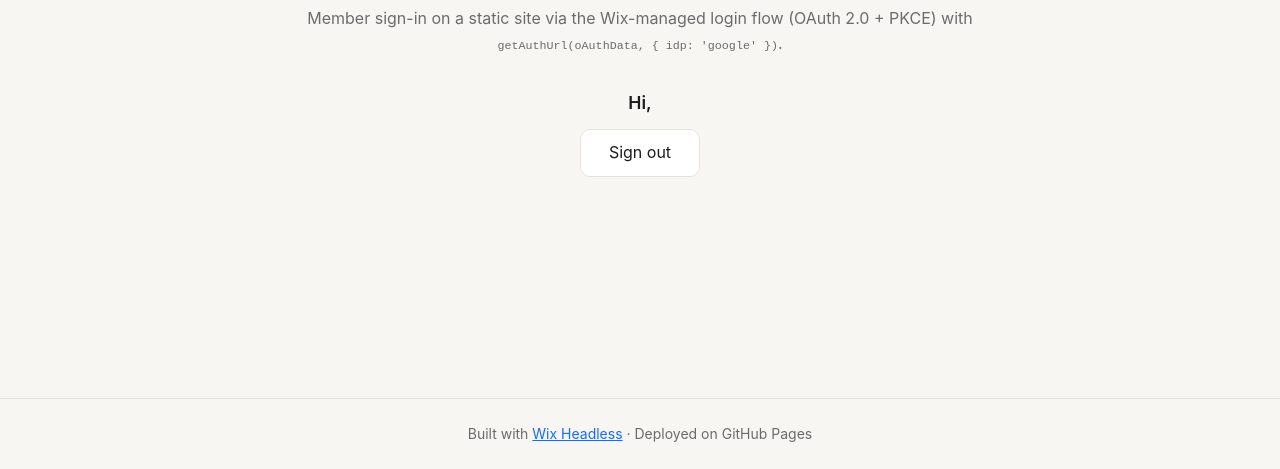
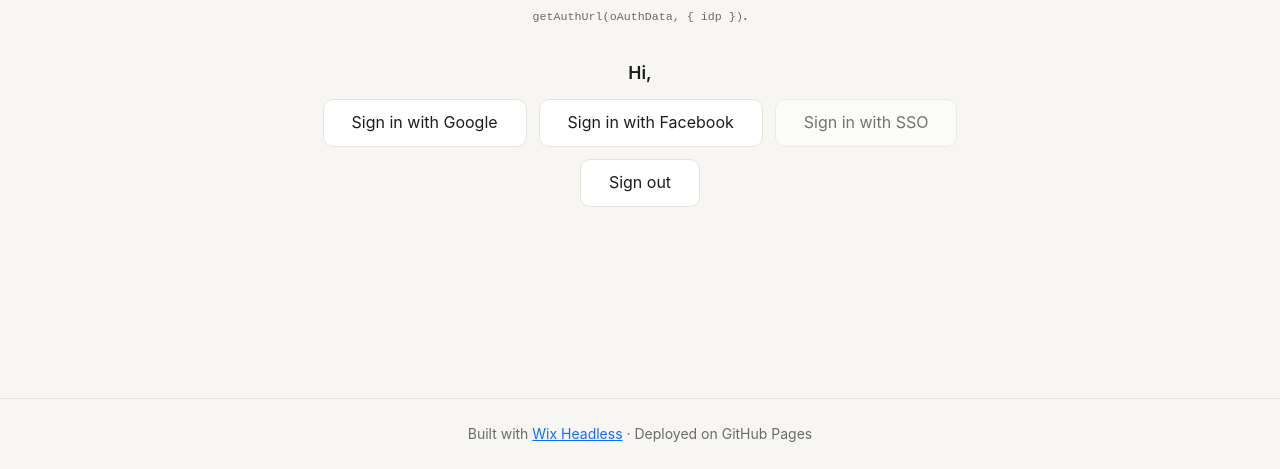
Before and after one commit to giladra-wix/wix-headless-login, a website built with Vite: page index.html in a window 1280 px wide. Shown: the part 331-800 px from the top of the page. Built offline with nearby package versions, Linux system fonts and the light colour scheme; what @wix/sdk would draw is missing.

Commit message:
Add Facebook and custom-SSO sign-in buttons
Sign-in is parameterized by identity provider: 'google' | 'facebook' |
{ connectionId } for a custom OIDC provider. The SSO button stays
disabled until SSO_CONNECTION_ID is set in src/config.js (Wix exposes
no public API to create the OIDC connection — dashboard only).

Co-Authored-By: Claude Fable 5 <noreply@anthropic.com>

```diff
--- a/index.html
+++ b/index.html
@@ -10,14 +10,19 @@
   <body>
     <main class="hero">
       <p class="eyebrow">Wix Headless · GitHub Pages</p>
-      <h1>Google Login</h1>
+      <h1>Member Login</h1>
       <p class="subtitle">
         Member sign-in on a static site via the Wix-managed login flow
-        (OAuth 2.0 + PKCE) with <code>getAuthUrl(oAuthData, { idp: 'google' })</code>.
+        (OAuth 2.0 + PKCE) with <code>getAuthUrl(oAuthData, { idp })</code>.
       </p>
       <div class="auth-box">
         <span id="auth-greeting" hidden></span>
-        <button id="auth-action" type="button" disabled>Sign in with Google</button>
+        <div id="auth-buttons">
+          <button data-idp="google" type="button" disabled>Sign in with Google</button>
+          <button data-idp="facebook" type="button" disabled>Sign in with Facebook</button>
+          <button data-idp="sso" type="button" disabled>Sign in with SSO</button>
+        </div>
+        <button id="auth-signout" type="button" hidden>Sign out</button>
       </div>
     </main>
 
--- a/src/auth.js
+++ b/src/auth.js
@@ -57,35 +57,66 @@ async function memberDisplayName(wix) {
   }
 }
 
+import { SSO_CONNECTION_ID } from './config.js';
+
+// Maps a button's data-idp to the SDK's IdentityProvider:
+// 'google' | 'facebook' | { connectionId } for a custom SSO (OIDC) provider.
+function identityProvider(key) {
+  return key === 'sso' ? { connectionId: SSO_CONNECTION_ID } : key;
+}
+
+// Redirects to the chosen identity provider, skipping the Wix login form.
+async function signIn(wix, idp) {
+  // Must exactly match an allowed redirect URI on the OAuth app.
+  const callbackUri = new URL(`${import.meta.env.BASE_URL}api/auth/callback/`, window.location.origin).href;
+  const here = window.location.href.split(/[?#]/)[0];
+  const oAuthData = wix.auth.generateOAuthData(callbackUri, here);
+  localStorage.setItem(OAUTH_KEY, JSON.stringify(oAuthData));
+  const { authUrl } = await wix.auth.getAuthUrl(oAuthData, { idp });
+  window.location.href = authUrl;
+}
+
 export async function initAuth(wix) {
-  const action = document.getElementById('auth-action');
   const greeting = document.getElementById('auth-greeting');
+  const signInButtons = document.getElementById('auth-buttons');
+  const signOut = document.getElementById('auth-signout');
+  const idpButtons = [...signInButtons.querySelectorAll('button[data-idp]')];
 
   if (wix.auth.loggedIn()) {
     greeting.textContent = `Hi, ${await memberDisplayName(wix)}`;
     greeting.hidden = false;
-    action.textContent = 'Sign out';
+    signInButtons.hidden = true;
+    signOut.hidden = false;
   }
-  action.disabled = false;
+  const enableButtons = () =>
+    idpButtons.forEach((b) => {
+      if (b.dataset.idp === 'sso' && !SSO_CONNECTION_ID) {
+        b.title = 'Not configured — set SSO_CONNECTION_ID in src/config.js';
+        return;
+      }
+      b.disabled = false;
+    });
+  enableButtons();
 
-  action.addEventListener('click', async () => {
-    action.disabled = true;
+  idpButtons.forEach((button) =>
+    button.addEventListener('click', async () => {
+      idpButtons.forEach((b) => { b.disabled = true; });
+      try {
+        await signIn(wix, identityProvider(button.dataset.idp));
+      } catch (err) {
+        console.error('Sign-in failed:', err);
+        enableButtons();
+      }
+    }),
+  );
+
+  signOut.addEventListener('click', async () => {
+    signOut.disabled = true;
     try {
-      if (wix.auth.loggedIn()) {
-        await logoutMember(wix);
-      } else {
-        // Must exactly match an allowed redirect URI on the OAuth app.
-        const callbackUri = new URL(`${import.meta.env.BASE_URL}api/auth/callback/`, window.location.origin).href;
-        const here = window.location.href.split(/[?#]/)[0];
-        const oAuthData = wix.auth.generateOAuthData(callbackUri, here);
-        localStorage.setItem(OAUTH_KEY, JSON.stringify(oAuthData));
-        // idp: 'google' skips the Wix login form and goes straight to Google.
-        const { authUrl } = await wix.auth.getAuthUrl(oAuthData, { idp: 'google' });
-        window.location.href = authUrl;
-      }
+      await logoutMember(wix);
     } catch (err) {
-      console.error('Sign-in failed:', err);
-      action.disabled = false;
+      console.error('Sign-out failed:', err);
+      signOut.disabled = false;
     }
   });
 }
--- a/src/config.js
+++ b/src/config.js
@@ -1,3 +1,9 @@
 // OAuth app "GitHub Pages storefront" on the homegoods-premium site.
 // Manage it in the Wix Dashboard → Settings → Headless Settings → OAuth Apps.
 export const CLIENT_ID = '502745f4-c3c8-4c47-9c68-b9fbbf6cafc7';
+
+// Custom SSO (OIDC) connection ID. Wix has no public API for this — create the
+// provider in the site dashboard: Settings → Signup & Login → Social login →
+// add a custom (OIDC) provider, then paste its connection ID here.
+// null hides nothing but keeps the SSO button disabled until configured.
+export const SSO_CONNECTION_ID = null;
--- a/src/style.css
+++ b/src/style.css
@@ -63,7 +63,14 @@ body {
 
 #auth-greeting { color: var(--text); font-size: 1.1rem; font-weight: 600; }
 
-#auth-action {
+#auth-buttons {
+  display: flex;
+  flex-wrap: wrap;
+  justify-content: center;
+  gap: 12px;
+}
+
+.auth-box button {
   background: var(--surface);
   border: 1px solid var(--border);
   border-radius: 10px;
@@ -74,8 +81,8 @@ body {
   cursor: pointer;
 }
 
-#auth-action:hover:not(:disabled) { border-color: var(--accent); color: var(--accent); }
-#auth-action:disabled { opacity: 0.6; cursor: default; }
+.auth-box button:hover:not(:disabled) { border-color: var(--accent); color: var(--accent); }
+.auth-box button:disabled { opacity: 0.6; cursor: default; }
 
 footer {
   border-top: 1px solid var(--border);
```
